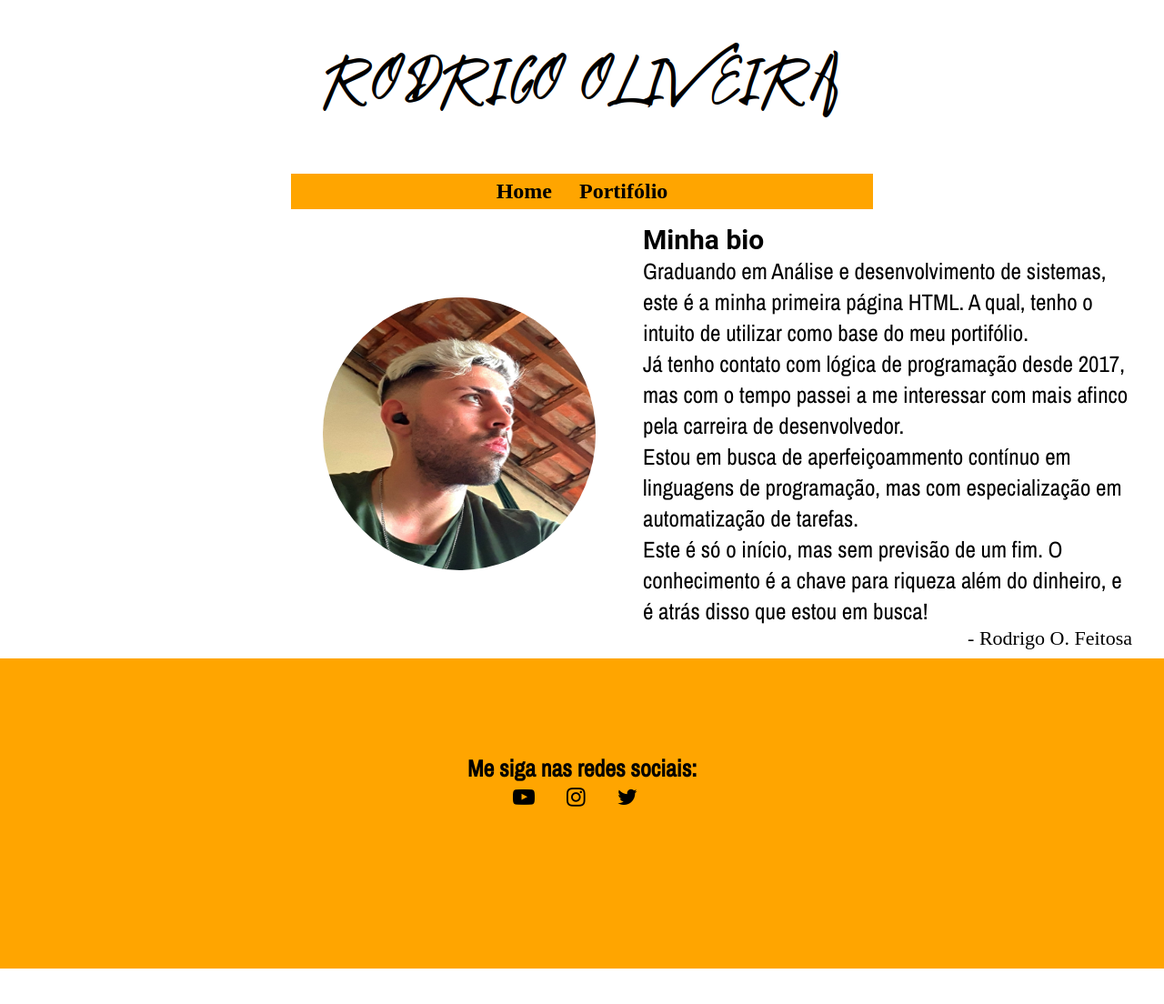
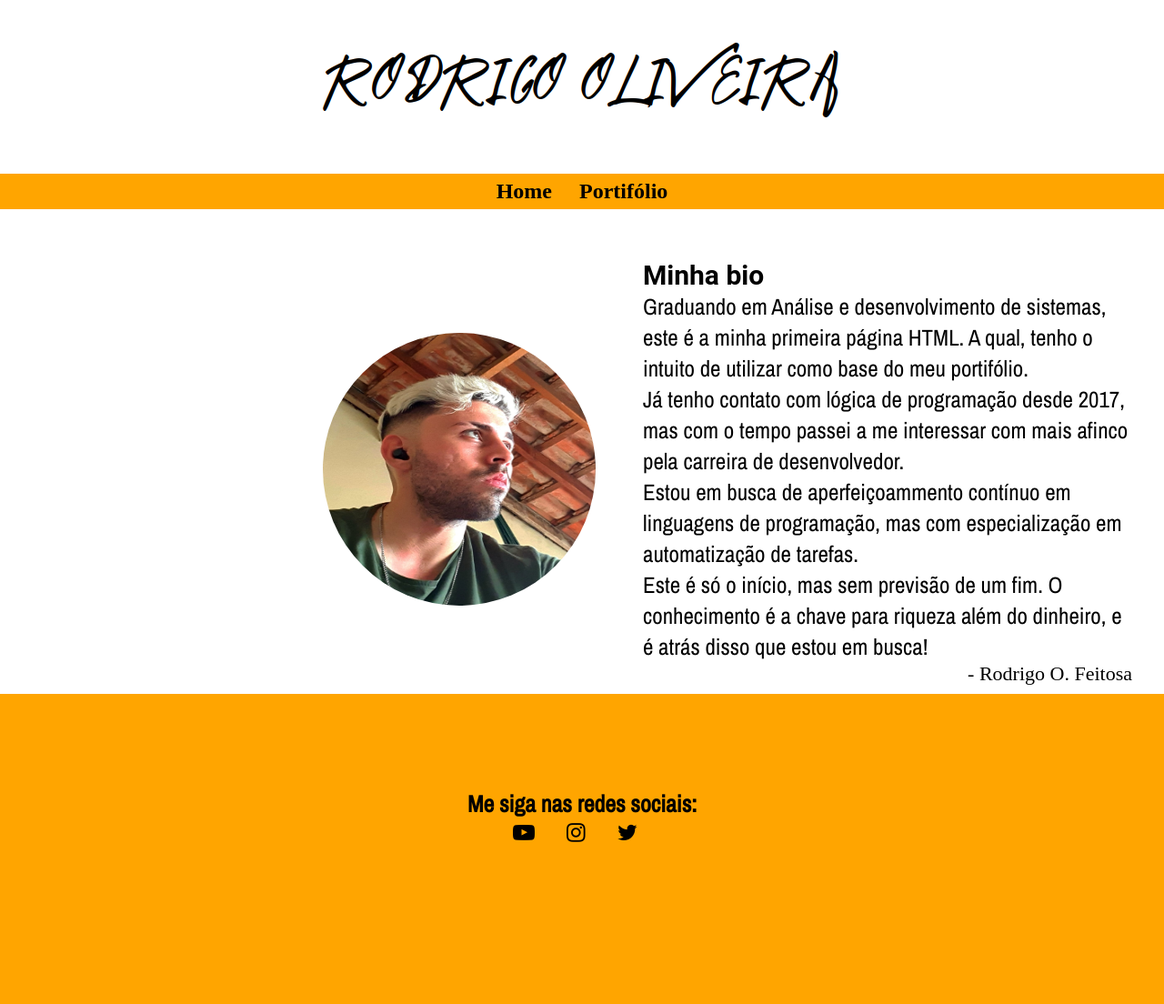
Before and after one commit to Imdubitat/HTML, a PHP site: page / in a window 1280 px wide. Shown: the whole page at 91% size. Before the commit the page ends 1065 px from the top, so only its background shows below. Run offline with PHP 8.4, Linux system fonts and the light colour scheme; some web fonts are replaced.

Commit message:
Update site.css

```diff
--- a/Meu portifólio/estilos/site.css
+++ b/Meu portifólio/estilos/site.css
@@ -10,16 +10,15 @@
 	text-align:center;
 	background-color:white;
 	grid-area:header;
+	width: 100%;
 }
 
 /*formatação do menu de navegação*/
 .nav{
 	grid-area:nav;
-	position: absolute;
-	left:25%;
 	text-align: center;
 	font-size:24px;
-	width: 50%;
+	width: 100%;
 	background-color:#FFA500;
 }
 
@@ -31,22 +30,24 @@
 	font-size:22px;
 	background-color: white;
 	padding-top:50px;
+	width:100%;
 }
 
 /*formatação do rodapé*/
 .footer{
 	grid-area: footer;
 	text-align: center;
-    border: solid #FFA500;
+   	border: solid #FFA500;
 	padding-bottom: 50px;
-    padding-top: 100px;
-    background-color: #FFA500;
-    color: #000000;
+   	padding-top: 100px;
+    	background-color: #FFA500;
+    	color: #000000;
+	width:100%;
 }
 
 /*tabela*/
 table{
-    border:solid white;
+	border:solid white;
 	text-align:left;
 	width:900px;
 }
```
